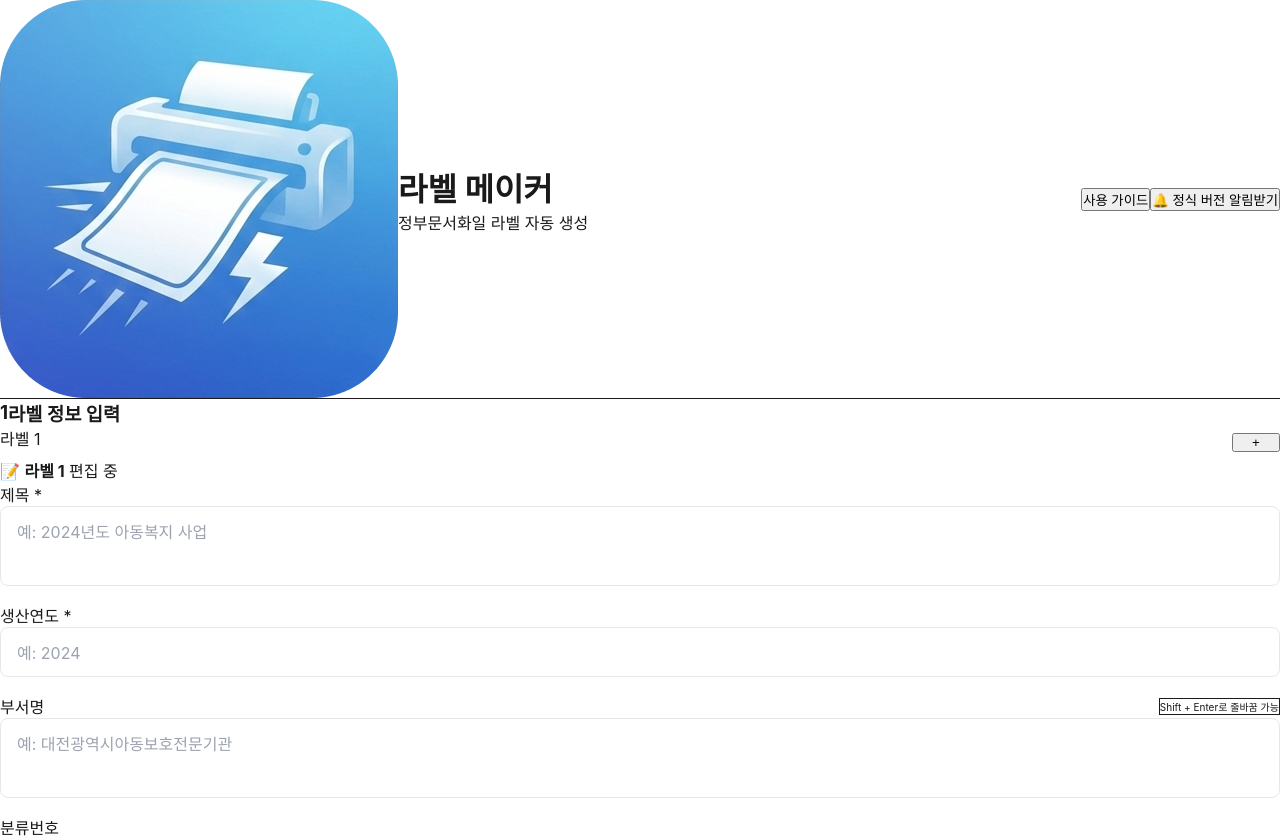
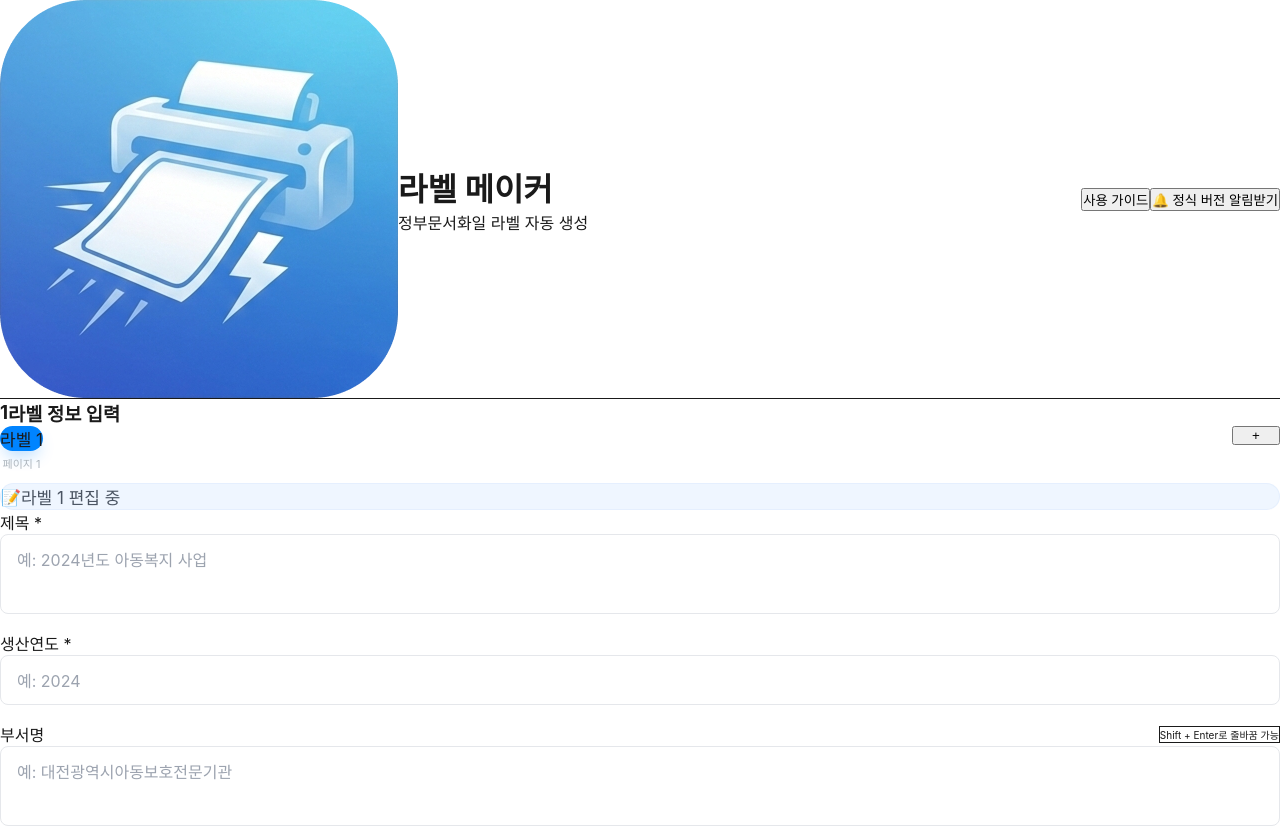
Before and after one commit to roddbstn/label_maker, a Next.js app: page / in a window 1280 px wide. Shown: the top 838 px of the page. Built offline with nearby package versions, Linux system fonts and the light colour scheme.

Commit message:
ui: refine page indicators - remove boxes and standalone lines

```diff
--- a/src/components/LabelForm.tsx
+++ b/src/components/LabelForm.tsx
@@ -121,6 +121,12 @@ export default function LabelForm() {
 
     if (!labelData) return null;
 
+    // 라벨을 2개씩 페이지로 그룹핑
+    const labelPages: Array<typeof labels> = [];
+    for (let i = 0; i < labels.length; i += 2) {
+        labelPages.push(labels.slice(i, i + 2));
+    }
+
     return (
         <div className="space-y-4">
             {/* 라벨 탭 UI */}
@@ -129,7 +135,7 @@ export default function LabelForm() {
                     display: "grid",
                     gridTemplateColumns: "1fr 48px",
                     gap: "8px",
-                    alignItems: "center",
+                    alignItems: "flex-start",
                     width: "100%"
                 }}
             >
@@ -143,21 +149,28 @@ export default function LabelForm() {
                         scrollbarColor: "#cbd5e1 #f1f5f9"
                     }}
                 >
-                    <div className="flex items-center gap-2" style={{ width: "max-content" }}>
-                        {labels.map((label, index) => (
+                    <div className="flex items-start gap-4" style={{ width: "max-content" }}>
+                        {labelPages.map((pageLabels, pageIndex) => (
+                            <div key={`page-${pageIndex}`} className="flex flex-col items-center">
+                                {/* 라벨 탭들 */}
+                                <div className="flex items-center gap-2">
+                                    {pageLabels.map((label) => {
+                                        const labelIndex = labels.findIndex(l => l.id === label.id);
+                                        const isActive = labelIndex === currentLabelIndex;
+                                        return (
                                             <div
                                                 key={label.id}
                                                 className={`
-                                    flex items-center gap-1 px-3 py-2 rounded-lg cursor-pointer
+                                                    flex items-center gap-2 px-5 py-3 rounded-[1.2rem] cursor-pointer
                                                     transition-all duration-200
-                                    ${index === currentLabelIndex
-                                        ? "bg-blue-500 text-white shadow-md"
-                                        : "bg-gray-100 text-gray-700 hover:bg-gray-200"
+                                                    ${isActive
+                                                        ? "bg-[#0084ff] text-white shadow-[0_8px_16px_-4px_rgba(0,132,255,0.3)]"
+                                                        : "bg-[#f1f3f5] text-[#495057] hover:bg-[#e9ecef]"
                                                     }
                                                 `}
-                                onClick={() => selectLabel(index)}
+                                                onClick={() => selectLabel(labelIndex)}
                                             >
-                                <span className="text-sm font-medium whitespace-nowrap">
+                                                <span className="text-[17px] font-bold whitespace-nowrap">
                                                     라벨 {label.labelNumber}
                                                 </span>
                                                 {labels.length > 1 && (
@@ -169,16 +182,30 @@ export default function LabelForm() {
                                                         }}
                                                         className={`
                                                             ml-1 w-5 h-5 flex items-center justify-center rounded-full
-                                            transition-colors text-xs font-bold
-                                            ${index === currentLabelIndex
-                                                ? "hover:bg-blue-600 text-white/80 hover:text-white"
-                                                : "hover:bg-gray-300 text-gray-500 hover:text-gray-700"
-                                            }
+                                                            transition-colors text-lg font-medium opacity-70 hover:opacity-100
                                                         `}
                                                     >
                                                         ×
                                                     </button>
                                                 )}
+                                            </div>
+                                        );
+                                    })}
+                                </div>
+                                {/* 페이지 표시 */}
+                                <div className="relative w-full mt-1">
+                                    <div className="flex items-center justify-center relative h-[24px]">
+                                        {pageLabels.length === 2 && (
+                                            <div className="absolute top-0 w-full flex items-center justify-between px-[20%]">
+                                                <div className="w-[40%] h-[12px] border-l-2 border-b-2 border-[#dee2e6] rounded-bl-lg"></div>
+                                                <div className="w-[40%] h-[12px] border-r-2 border-b-2 border-[#dee2e6] rounded-br-lg"></div>
+                                            </div>
+                                        )}
+                                        <span className="text-[11px] font-bold text-[#adb5bd] z-10 mt-1">
+                                            페이지 {pageIndex + 1}
+                                        </span>
+                                    </div>
+                                </div>
                             </div>
                         ))}
                     </div>
@@ -202,13 +229,18 @@ export default function LabelForm() {
             </div>
 
             {/* 현재 라벨 정보 */}
-            <div className="text-sm text-gray-500 bg-blue-50 px-3 py-2 rounded-lg flex items-center justify-between">
-                <div>📝 <strong>라벨 {labelData.labelNumber}</strong> 편집 중</div>
+            <div className="flex items-center justify-between px-4 py-4 rounded-[1.2rem] bg-[#eff6ff] border border-[#dbeafe]/50">
+                <div className="flex items-center gap-2">
+                    <span className="text-xl">📝</span>
+                    <div className="text-[17px] font-bold text-[#4b5563]">
+                        라벨 {labelData.labelNumber} 편집 중
+                    </div>
+                </div>
                 {labels.length > 1 && (
                     <select
                         value={currentLabelIndex}
                         onChange={(e) => selectLabel(Number(e.target.value))}
-                        className="ml-2 px-2 py-1 bg-white border border-gray-200 rounded text-xs text-gray-700"
+                        className="px-2 py-1 bg-white/80 border border-[#dbeafe] rounded-lg text-xs text-[#6b7280] outline-none focus:ring-2 focus:ring-blue-400/50"
                     >
                         {labels.map((label, index) => (
                             <option key={label.id} value={index}>
@@ -377,7 +409,7 @@ export default function LabelForm() {
 
                 {/* 나머지 일반 필드들 */}
                 <div className="grid grid-cols-1 md:grid-cols-3 gap-4">
-                    <div>
+                    <div className="group">
                         <label className="block text-xs font-medium text-gray-500 mb-1">분류번호</label>
                         <input
                             type="text"
@@ -386,8 +418,24 @@ export default function LabelForm() {
                             placeholder="예: 사업, 회계"
                             className="w-full h-10 px-3 bg-white border border-gray-300 rounded-lg text-sm focus:ring-2 focus:ring-blue-500 outline-none"
                         />
+                        <div className="flex gap-2 mt-2 transition-all duration-200 opacity-0 pointer-events-none group-hover:opacity-100 group-hover:pointer-events-auto">
+                            <button
+                                type="button"
+                                onClick={() => updateLabelData({ classificationCode: "사업" })}
+                                className="px-4 py-1.5 bg-accent/10 hover:bg-accent/20 text-accent border border-accent/30 rounded-lg text-xs font-bold transition-all"
+                            >
+                                사업
+                            </button>
+                            <button
+                                type="button"
+                                onClick={() => updateLabelData({ classificationCode: "회계" })}
+                                className="px-4 py-1.5 bg-accent/10 hover:bg-accent/20 text-accent border border-accent/30 rounded-lg text-xs font-bold transition-all"
+                            >
+                                회계
+                            </button>
                         </div>
-                    <div>
+                    </div>
+                    <div className="group">
                         <label className="block text-xs font-medium text-gray-500 mb-1">보존기간</label>
                         <select
                             value={labelData.retentionPeriod}
@@ -403,6 +451,29 @@ export default function LabelForm() {
                             <option value="3년">3년</option>
                             <option value="1년">1년</option>
                         </select>
+                        <div className="flex gap-2 mt-2 transition-all duration-200 opacity-0 pointer-events-none group-hover:opacity-100 group-hover:pointer-events-auto">
+                            <button
+                                type="button"
+                                onClick={() => updateLabelData({ retentionPeriod: "1년" })}
+                                className="px-3 py-1.5 bg-accent/10 hover:bg-accent/20 text-accent border border-accent/30 rounded-lg text-xs font-bold transition-all"
+                            >
+                                1년
+                            </button>
+                            <button
+                                type="button"
+                                onClick={() => updateLabelData({ retentionPeriod: "3년" })}
+                                className="px-3 py-1.5 bg-accent/10 hover:bg-accent/20 text-accent border border-accent/30 rounded-lg text-xs font-bold transition-all"
+                            >
+                                3년
+                            </button>
+                            <button
+                                type="button"
+                                onClick={() => updateLabelData({ retentionPeriod: "5년" })}
+                                className="px-3 py-1.5 bg-accent/10 hover:bg-accent/20 text-accent border border-accent/30 rounded-lg text-xs font-bold transition-all"
+                            >
+                                5년
+                            </button>
+                        </div>
                     </div>
                     <div>
                         <label className="block text-xs font-medium text-gray-500 mb-1">관리번호</label>
@@ -469,6 +540,6 @@ export default function LabelForm() {
                     </button>
                 </div>
             </form>
-        </div>
+        </div >
     );
 }
--- a/tailwind.config.ts
+++ b/tailwind.config.ts
@@ -23,6 +23,11 @@ const config: Config = {
                     900: "#0b3f6e",
                     950: "#072849",
                 },
+                // 분류/보존기간 빠른 선택 버튼 컬러
+                accent: {
+                    DEFAULT: "#393cff",
+                    light: "#a5a7ff",
+                },
                 secondary: {
                     50: "#f5f7fa",
                     100: "#eaeef4",
```
Also changed, not shown: public/classification-buttons-bg.png (added). Lines whose indentation alone changed are shown as unchanged.
